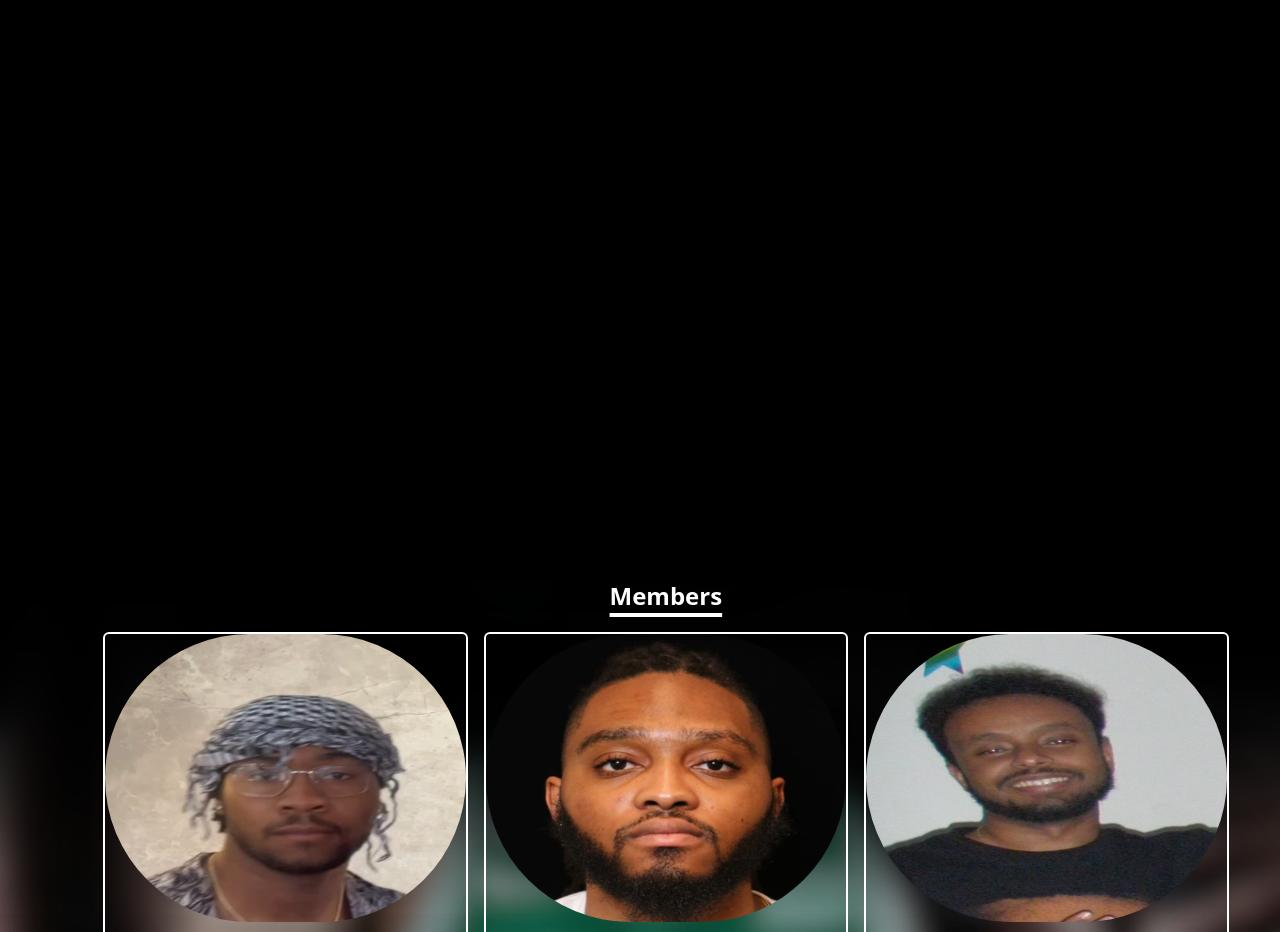
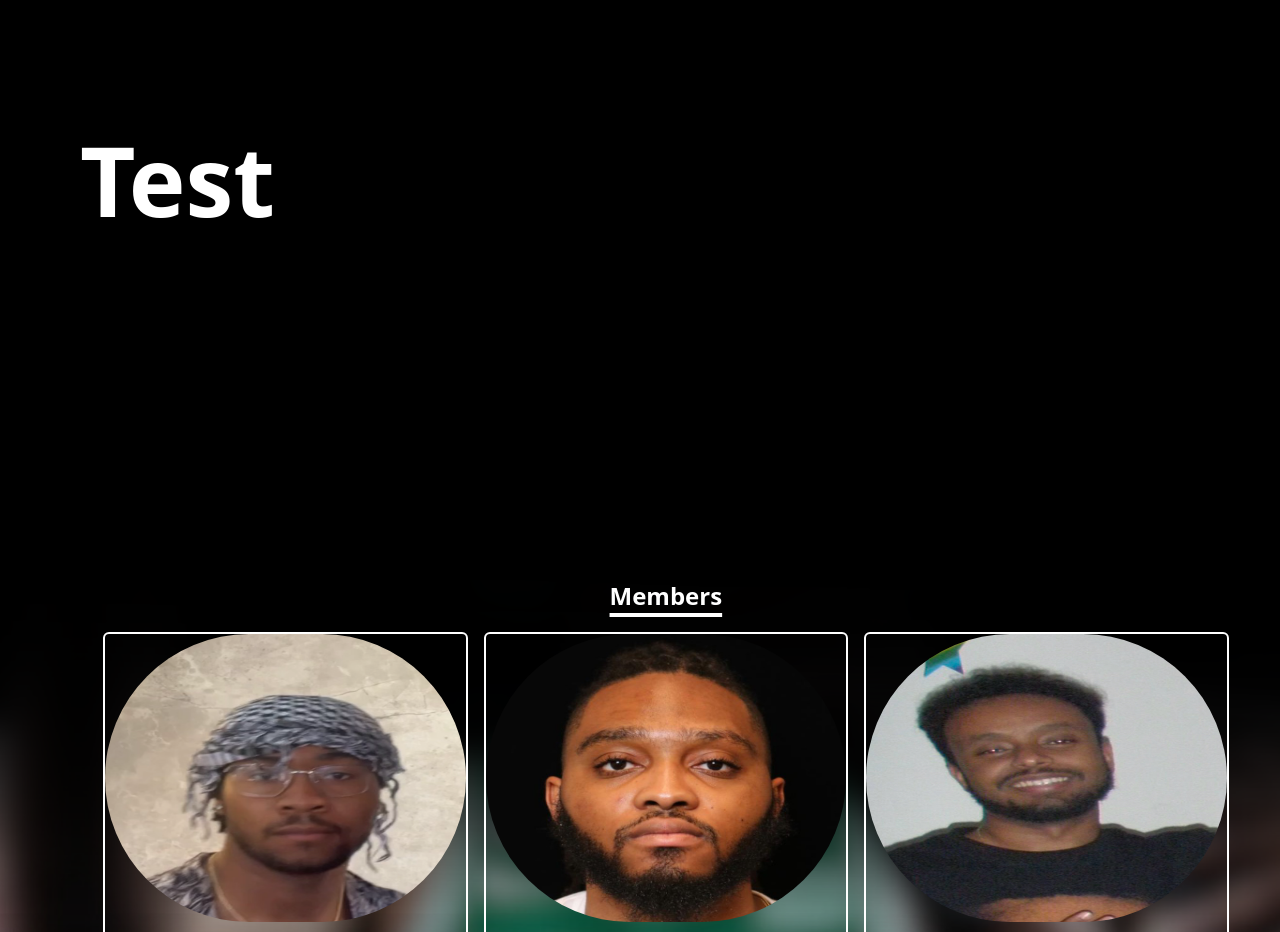
Before and after one commit to Al3xand3r11/WhatsthePlay-app, a React (Vite) app: page / in a window 1280 px wide. Shown: the part 1020-1952 px from the top of the page. Built offline with nearby package versions, Linux system fonts and the light colour scheme.

Commit message:
testStats

```diff
--- a/src/components/Stats/statsCall.jsx
+++ b/src/components/Stats/statsCall.jsx
@@ -20,17 +20,22 @@ const StatsCall = ({}) => {
 
     }
 
-    useEffect(() => {
+    {/*useEffect(() => {
       const interval = setInterval(() => {
         pullStats();
       }, 10000);
       return () => clearInterval(interval);
-    },[])
+    },[])*/}
+
+    const testStats = useCallback(() => {
+      pullStats();
+    })
 
 return(
 
   <div className="flex flex-col md:flex-row items-center justify-center  ">
   <div className="grid grid-cols-2 sm:grid-cols-2 md:grid-cols-2 lg:grid-cols-4 gap-4">
+    <button onClick={testStats}>Test</button>
   { dailyStats?.response.map((answer) =>
   <div class="mx-auto my-2 max-w-md rounded overflow-hidden shadow-md text-xs pl-10">
   <div class="flex bg-gray-200 px-2 py-2">
```
